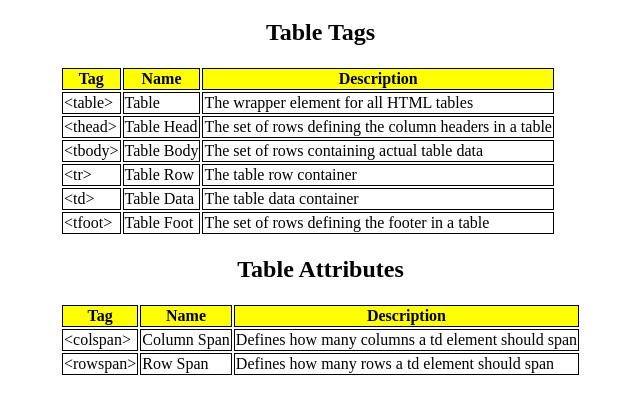
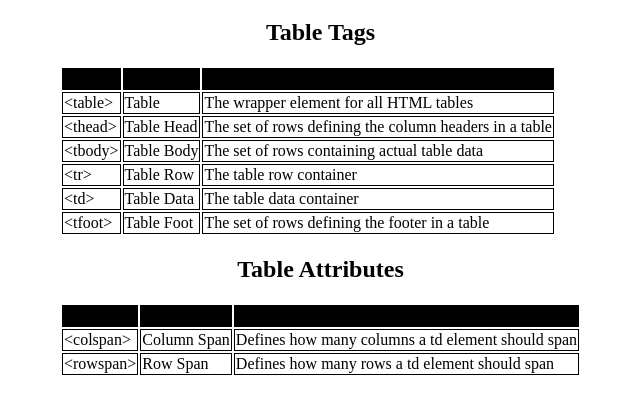
Before and after one commit to Abdisalam123/Abdisalam123.cheatsheet.github.io, a plain HTML site: page index.html in a window 1280 px wide. Shown: the part 69-482 px from the top of the page, without its empty margins (298-938 px from the left). Drawn offline with Linux system fonts and the light colour scheme.

Commit message:
Update style.css
changed to black

```diff
--- a/style.css
+++ b/style.css
@@ -18,5 +18,5 @@ table {
 }
 
 th {
-    background-color: yellow;
+    background-color: #000000;
 }
```
